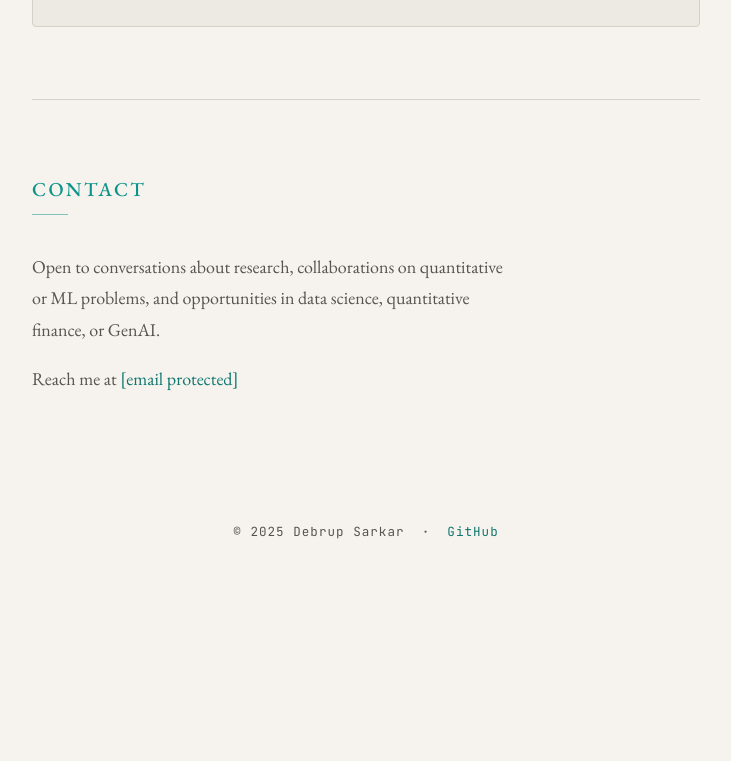
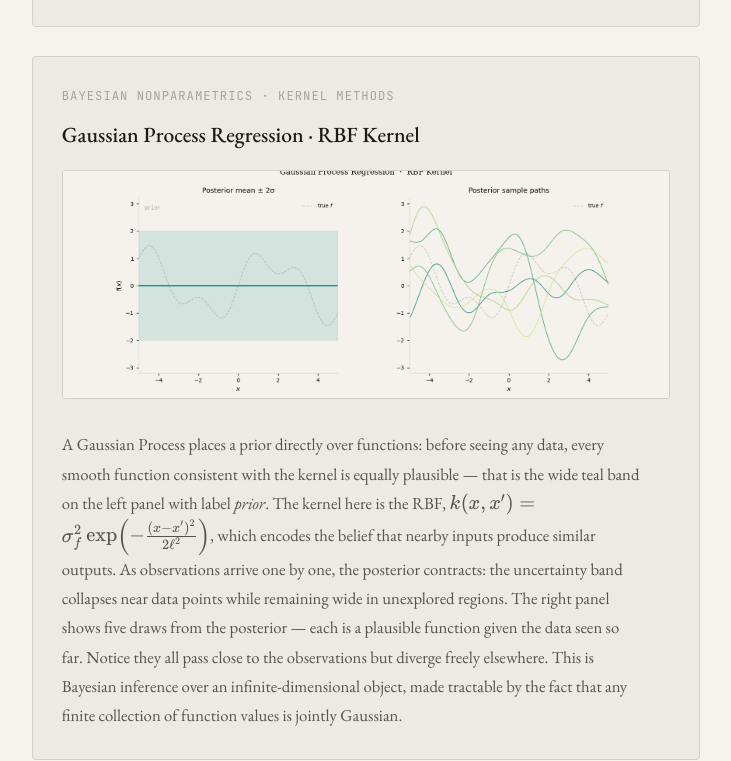
Before and after one commit to debrup-sarkar/debrup-sarkar.github.io, a plain HTML site: page index.html in a window 1280 px wide. Shown: the part 4593-5354 px from the top of the page, without its empty margins (274-1005 px from the left). Before the commit the page ends 5190 px from the top, so only its background shows below. Drawn offline with nearby package versions, Linux system fonts and the light colour scheme.

Commit message:
Add files via upload

```diff
--- a/index.html
+++ b/index.html
@@ -372,6 +372,25 @@
         The residual roughness at late frames is autocorrelation — consecutive samples are not independent, which is the price you pay for using a local proposal.
       </p>
     </div>
+
+    <div style="background:var(--bg-card);border:1px solid var(--rule);border-radius:4px;padding:1.6rem;margin-top:1.6rem;">
+      <p style="font-family:var(--ff-mono);font-size:.68rem;letter-spacing:.08em;color:var(--ink-faint);text-transform:uppercase;margin-bottom:.5rem;">
+        Bayesian Nonparametrics · Kernel Methods
+      </p>
+      <h3 style="font-family:var(--ff-serif);font-size:1.2rem;font-weight:500;color:var(--ink);margin-bottom:.9rem;">
+        Gaussian Process Regression · RBF Kernel
+      </h3>
+      <img src="gp_demo.gif" alt="Gaussian Process animation"
+           style="width:100%;border-radius:3px;border:1px solid var(--rule);margin-bottom:1.2rem;"/>
+      <p style="font-size:.93rem;max-width:580px;">
+        A Gaussian Process places a prior directly over functions: before seeing any data, every smooth function consistent with the kernel is equally plausible — that is the wide teal band on the left panel with label <em>prior</em>.
+        The kernel here is the RBF, $k(x, x') = \sigma_f^2 \exp\!\left(-\frac{(x-x')^2}{2\ell^2}\right)$, which encodes the belief that nearby inputs produce similar outputs.
+        As observations arrive one by one, the posterior contracts: the uncertainty band collapses near data points while remaining wide in unexplored regions.
+        The right panel shows five draws from the posterior — each is a plausible function given the data seen so far. Notice they all pass close to the observations but diverge freely elsewhere.
+        This is Bayesian inference over an infinite-dimensional object, made tractable by the fact that any finite collection of function values is jointly Gaussian.
+      </p>
+    </div>
+
   </section>
 
   <!-- Contact -->
```
Also changed, not shown: gp_demo.gif (added).
